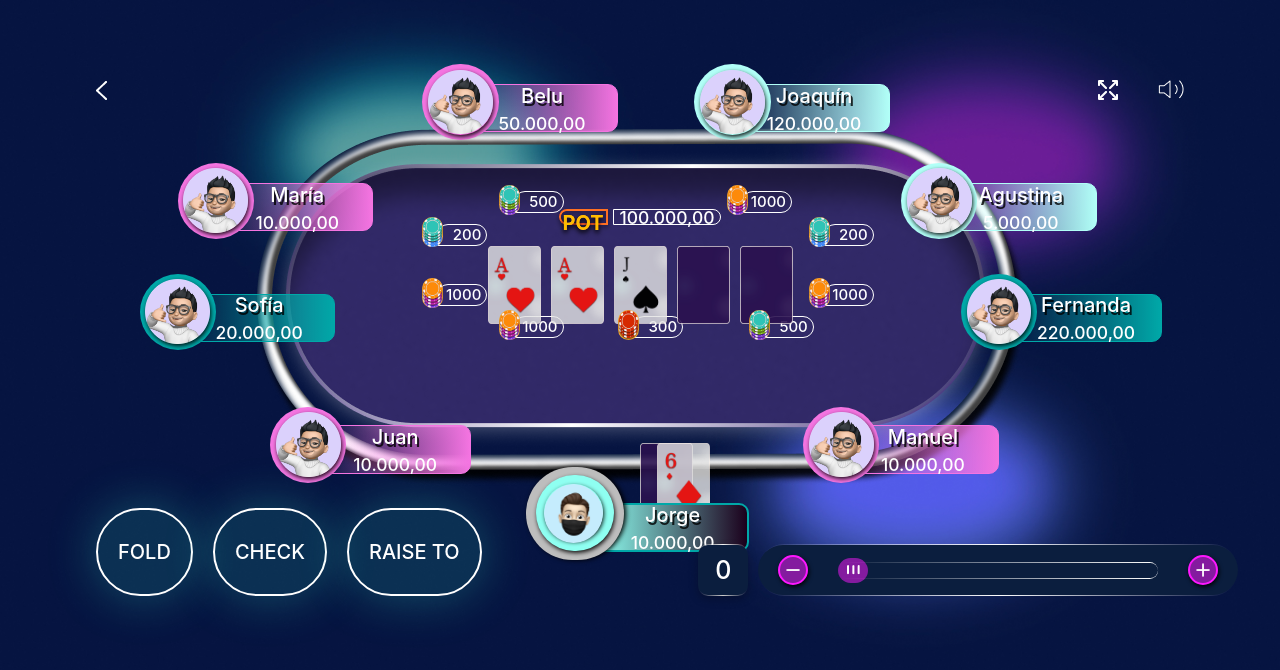
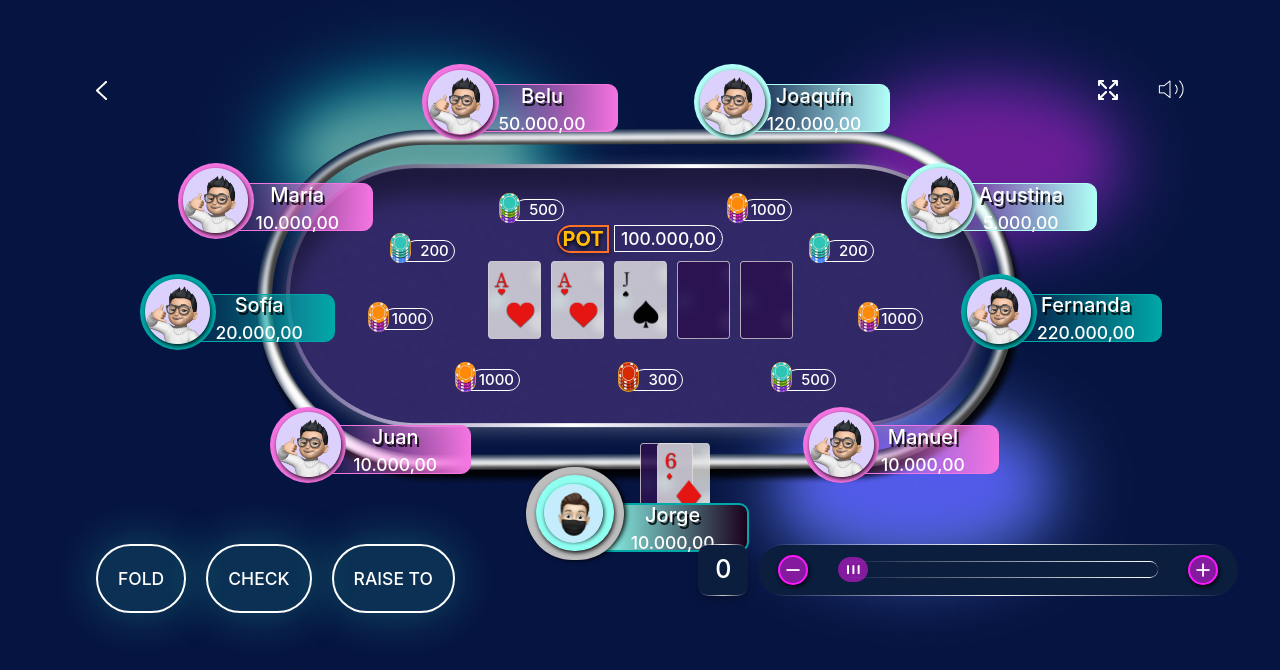
Before and after one commit to joakom24/CRYPTGO, a Next.js app: page / in a window 1280 px wide. Shown: the top 670 px of the page. Built offline with nearby package versions, Linux system fonts and the light colour scheme.

Commit message:
finish resizes

```diff
--- a/components/Games/Poker/Buttons/ButtonsLeft.js
+++ b/components/Games/Poker/Buttons/ButtonsLeft.js
@@ -2,15 +2,15 @@ const ButtonsLeft = () => {
   return (
     <div>
       {/*Button Fold*/}
-      <button className="mr-4 bg-ultimate  shadow-3xl text-white border-2 rounded-full px-4 py-6 border-white hover:bg-secondary hover:border-2 hover:border-borders ">
+      <button className="mr-4 text-sm bg-ultimate  shadow-3xl text-white border-2 rounded-full px-4 py-4 border-white hover:bg-secondary hover:border-2 hover:border-borders ">
         FOLD
       </button>
       {/*Button Check*/}
-      <button className="mr-4 bg-ultimate hover:bg-secondary hover:border-2 hover:border-borders  shadow-3xl text-white border-2 rounded-full px-4 py-6 border-white">
+      <button className="mr-4 text-sm bg-ultimate  shadow-3xl text-white border-2 rounded-full px-4 py-4 border-white hover:bg-secondary hover:border-2 hover:border-borders ">
         CHECK
       </button>
       {/*Button Raise to*/}
-      <button className="hover:bg-secondary bg-ultimate hover:border-2 hover:border-borders  shadow-3xl text-white border-2 rounded-full px-4 py-6 border-white">
+      <button className="mr-4 text-sm bg-ultimate  shadow-3xl text-white border-2 rounded-full px-4 py-4 border-white hover:bg-secondary hover:border-2 hover:border-borders ">
         RAISE TO
       </button>
     </div>
--- a/components/Games/Poker/Cards.js
+++ b/components/Games/Poker/Cards.js
@@ -2,7 +2,7 @@ import Card from "./Card";
 
 const Cards = () => {
   return (
-    <div className="w-full h-full flex justify-center absolute">
+    <div className="w-full h-full flex justify-center top-[10%] absolute">
       <Card />
     </div>
   );
--- a/components/Games/Poker/Money.js
+++ b/components/Games/Poker/Money.js
@@ -6,7 +6,7 @@ import money4 from "../../../assets/MonedasCasino/GrupodeMoneda3.png";
 const Money = () => {
   return (
     <div>
-      <div className="absolute flex items-center justify-center  left-[37%] top-[57%] ">
+      <div className="absolute flex items-center justify-center  left-[33%] top-[70%] ">
         <div className="z-10 bg-pot rounded-full h-6">
           <Image src={money} alt="money" width={21} height={30} />
         </div>
@@ -14,7 +14,7 @@ const Money = () => {
           <h5 className="text-white pr-1 text-xs">1000</h5>
         </div>
       </div>
-      <div className="absolute flex items-center justify-center left-[30%] top-[49%]">
+      <div className="absolute flex items-center justify-center left-[25%] top-[55%]">
         <div className="z-10 bg-pot rounded-full h-6">
           <Image src={money} alt="money" width={21} height={30} />
         </div>
@@ -22,7 +22,7 @@ const Money = () => {
           <h5 className="text-white pr-1 text-xs">1000</h5>
         </div>
       </div>
-      <div className="absolute flex items-center justify-center left-[30%] top-[34%]">
+      <div className="absolute flex items-center justify-center left-[27%] top-[38%]">
         <div className="z-10 bg-pot rounded-full h-6">
           <Image src={money4} alt="money" width={21} height={30} />
         </div>
@@ -30,7 +30,7 @@ const Money = () => {
           <h5 className="text-white pr-1 text-xs">200</h5>
         </div>
       </div>
-      <div className="absolute flex items-center justify-center left-[48%] top-[57%]">
+      <div className="absolute flex items-center justify-center left-[48%] top-[70%]">
         <div className="z-10 bg-pot rounded-full h-6">
           <Image src={money3} alt="money" width={21} height={30} />
         </div>
@@ -38,7 +38,7 @@ const Money = () => {
           <h5 className="text-white pr-1 text-xs">300</h5>
         </div>
       </div>
-      <div className="absolute flex items-center justify-center left-[60%] top-[57%]">
+      <div className="absolute flex items-center justify-center left-[62%] top-[70%]">
         <div className="z-10 bg-pot rounded-full h-6">
           <Image src={money2} alt="money" width={21} height={30} />
         </div>
@@ -46,7 +46,7 @@ const Money = () => {
           <h5 className="text-white pr-1 text-xs">500</h5>
         </div>
       </div>
-      <div className="absolute flex items-center justify-center left-[65.5%] top-[49%]">
+      <div className="absolute flex items-center justify-center left-[70%] top-[55%]">
         <div className="z-10 bg-pot rounded-full h-6">
           <Image src={money} alt="money" width={21} height={30} />
         </div>
@@ -54,7 +54,7 @@ const Money = () => {
           <h5 className="text-white pr-1 text-xs">1000</h5>
         </div>
       </div>
-      <div className="absolute flex items-center justify-center left-[65.5%] top-[34%]">
+      <div className="absolute flex items-center justify-center left-[65.5%] top-[38%]">
         <div className="z-10 bg-pot rounded-full h-6">
           <Image src={money4} alt="money" width={21} height={30} />
         </div>
@@ -62,7 +62,7 @@ const Money = () => {
           <h5 className="text-white pr-1 text-xs">200</h5>
         </div>
       </div>
-      <div className="absolute flex items-center justify-center left-[37%] top-[26%]">
+      <div className="absolute flex items-center justify-center left-[37%] top-[28%]">
         <div className="z-10 bg-pot rounded-full h-6">
           <Image src={money2} alt="money" width={21} height={30} />
         </div>
@@ -70,7 +70,7 @@ const Money = () => {
           <h5 className="text-white pr-1 text-xs">500</h5>
         </div>
       </div>
-      <div className="absolute flex items-center justify-center left-[58%] top-[26%]">
+      <div className="absolute flex items-center justify-center left-[58%] top-[28%]">
         <div className="z-10 bg-pot rounded-full h-6">
           <Image src={money} alt="money" width={21} height={30} />
         </div>
--- a/components/Games/Poker/Poker.js
+++ b/components/Games/Poker/Poker.js
@@ -25,7 +25,7 @@ const Poker = () => {
           {/*Users*/}
           <User />
         </div>
-        <div className="flex absolute justify-between items-end w-full">
+        <div className="flex absolute justify-between top-[115%] w-full">
           {/*Buttons play*/}
           <ButtonsLeft />
           {/*Buttons right*/}
--- a/components/Games/Poker/Pot.js
+++ b/components/Games/Poker/Pot.js
@@ -2,14 +2,14 @@ import React from "react";
 
 const Pot = () => {
   return (
-    <section className=" w-full h-full flex justify-center absolute top-[32%]">
+    <section className=" w-full   justify-center absolute top-[36%]">
       <div className="flex gap-1 w-full justify-center mix-blend-hard-light ">
-        <div className="rounded-pot2 border-2 border-pot drop-shadow-1xl h-[4%] w-[4.5%] bg-[rgba(255, 146, 45, 0.2)] mix-blend-hard-light ">
+        <div className="rounded-pot2 border-2 border-pot drop-shadow-1xl h-[5.5%] w-[4.8%] bg-[rgba(255, 146, 45, 0.2)] mix-blend-hard-light ">
           <h3 className="font-bold  flex justify-center items-center  bg-gradient-to-r from-[#EDD582] to-[#B99208] drop-shadow-1xl fill-transparent bg-clip-text text-pot4">
             POT
           </h3>
         </div>
-        <h1 className=" font-medium text-white border-1 border-white w-[10%] h-[4%] rounded-pot text-sm flex justify-center items-center">
+        <h1 className=" font-medium text-white border-1 border-white w-[10%] h-[5.5%] rounded-pot text-sm flex justify-center items-center">
           100.000,00
         </h1>
       </div>
```
